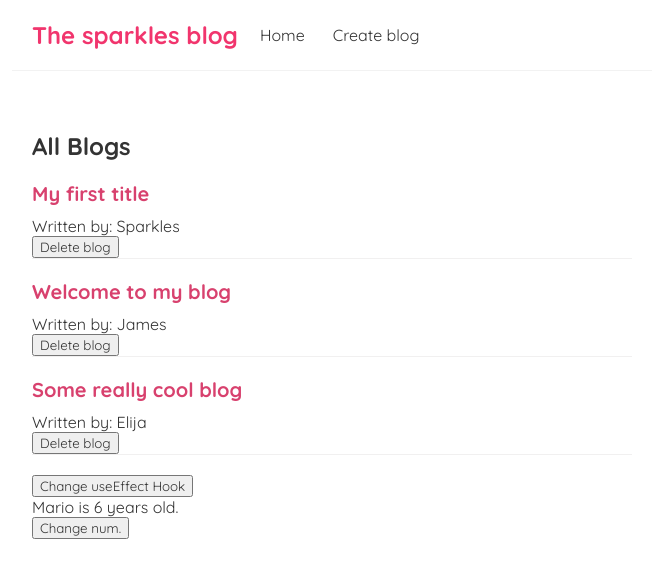
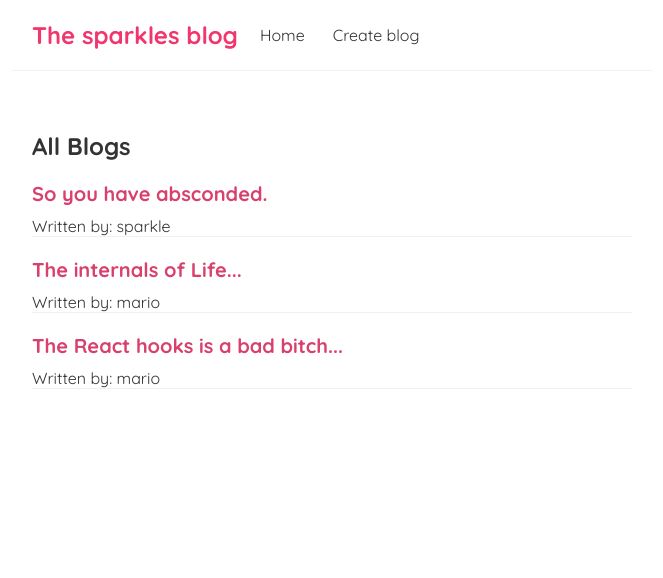
Before and after one commit to sparkle666/bloggy-react, a React (Create React App) app: page / in a window 1280 px wide. Shown: the top 578 px of the page, without its empty margins (308-971 px from the left). Built offline with nearby package versions, Linux system fonts and the light colour scheme; data requests are answered from the project's data file; the HTML template or start-up script is replaced by a standard one.

Commit message:
added some dynamic json data using json-server

```diff
--- /dev/null
+++ b/data/db.json
@@ -0,0 +1,22 @@
+{
+    "blogs": [
+        {
+            "title": "So you have absconded.",
+            "body": "You watched a video of mine where I explained the no nonsense way to scale your online business to the roof using everyday methods. I hope you saw a lot of progress while using the method I detailed for you. Too bad you never came back fro more because I just discovered some monster platform thatwill help your skyrocket your productivity as an online entrepreneur.",
+            "author": "sparkle",
+            "id": 1
+        },
+        {
+            "title": "The internals of Life...",
+            "body": "You watched a video of mine where I explained the no nonsense way to scale your online business to the roof using everyday methods. I hope you saw a lot of progress while using the method I detailed for you. Too bad you never came back fro more because I just discovered some monster platform thatwill help your skyrocket your productivity as an online entrepreneur.",
+            "author": "mario",
+            "id": 2
+        },
+        {
+            "title": "The React hooks is a bad bitch...",
+            "body": "You watched a video of mine where I explained the no nonsense way to scale your online business to the roof using everyday methods. I hope you saw a lot of progress while using the method I detailed for you. Too bad you never came back fro more because I just discovered some monster platform thatwill help your skyrocket your productivity as an online entrepreneur.",
+            "author": "mario",
+            "id": 2
+        }
+    ]
+}
--- a/src/BlogList.js
+++ b/src/BlogList.js
@@ -1,4 +1,4 @@
-const BlogList = ({blogs, title, handleDelete}) => {
+const BlogList = ({blogs, title}) => {
 
     return (
         <div className="blog-list">
@@ -8,7 +8,6 @@ const BlogList = ({blogs, title, handleDelete}) => {
                 <div className="blog-preview" key={blog.id}>
                     <h2>{blog.title}</h2>
                     <p>Written by: {blog.author}</p>
-                    <button onClick={() => handleDelete(blog.id)} >Delete blog</button>
                 </div>
             )) }
         </div>
--- a/src/Home.js
+++ b/src/Home.js
@@ -2,30 +2,22 @@ import { useState, useEffect } from 'react'
 import BlogList from './BlogList';
 
 const Home = () => {
-    const [blogs, setBlogs] = useState([
-        {title: "My first title", body: "Lorem ipsum somento willyon", author: "Sparkles", id: 1},
-        {title: "Welcome to my blog", body: "Lorem ipsum somento willyon", author: "James", id: 2},
-        {title: "Some really cool blog", body: "Lorem ipsum somento...", author: "Elija", id: 3},
-    ])
-
-    const handleDelete = (id) => {
-        const newblogs = blogs.filter(blog => (blog.id !== id))
-        setBlogs(newblogs) // Set the new state as the array of filtered blogs.
-    }
-
-    const [name, setName] = useState('Mario') //declare a use state hook
-    const [num, setNum] = useState(4)
+    const [blogs, setBlogs] = useState(null)
 
     useEffect(() => {
-        console.log("Random shit...")
-    }, [name, num]) // this useEffect runs if there are dependencies attached to it.
-
+        fetch('http://localhost:8000/blogs')
+        .then(res => {
+            return res.json()
+        })
+        .then(data => {
+           setBlogs(data)
+        })
+    })
+     // this useEffect runs on load if there are dependencies attached to it.
+        // Evalutes if blog and blog components are both true. If one is false, nothing renders.
     return(
         <div className="home">
-           <BlogList blogs={blogs} title="All Blogs" handleDelete = {handleDelete} />
-           <button onClick={() => setName('Luigi')}>Change useEffect Hook</button>
-           <p>{ name } is {num + 2} years old.</p>
-           <button onClick={() => setNum(6)}>Change num.</button>
+           {blogs && <BlogList blogs={blogs} title="All Blogs" />}
         </div>
     )
 }
```
